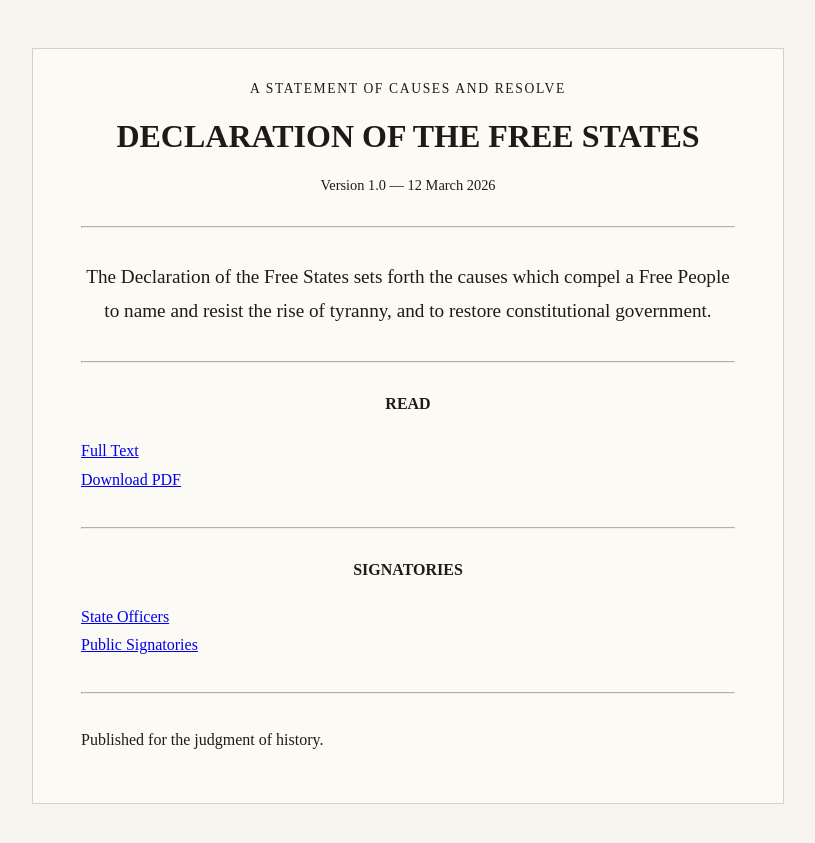
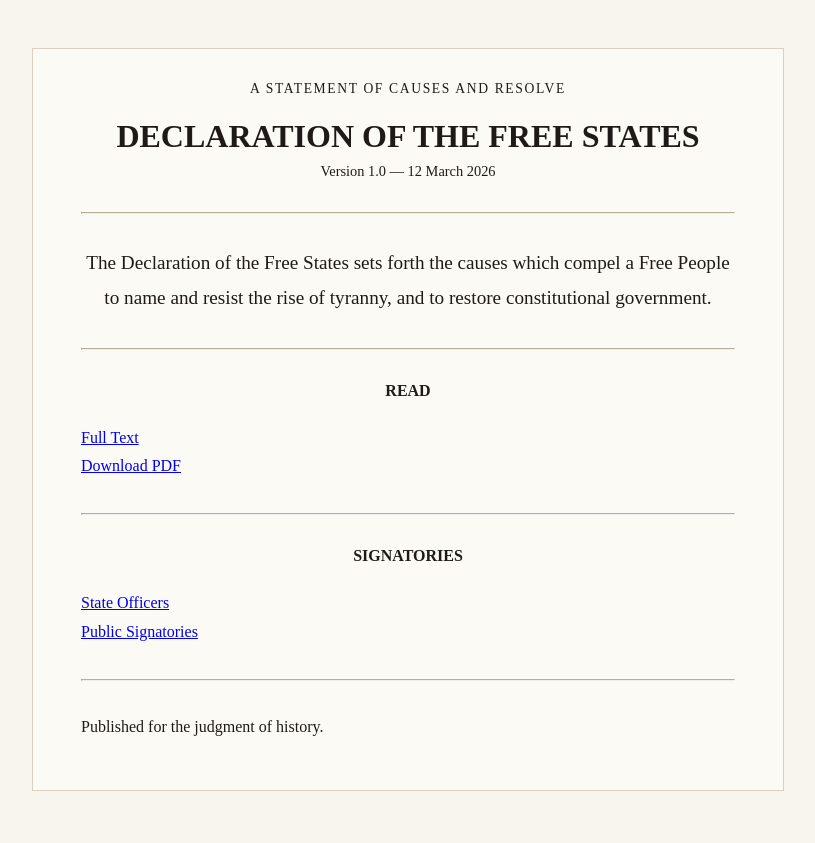
Before and after one commit to thefreestates/declaration-of-the-free-states, a Jekyll site: the page built from index.md, in a window 1280 px wide. Shown: the top 843 px of the page, without its empty margins (232-1047 px from the left). Built offline with Jekyll 4.4.1, drawn with Linux system fonts in a browser that asks for light colours.

Commit message:
Update style.css

```diff
--- a/assets/style.css
+++ b/assets/style.css
@@ -60,6 +60,17 @@ p {
   text-align: center;
   font-size: 1.2rem;
 }
+h1 {
+  text-align: center;
+  margin-bottom: 0.4rem;
+}
+
+h1 + p {
+  text-align: center;
+  margin-top: 0;
+  margin-bottom: 1.5rem;
+  font-size: 1rem;
+}
 
 .closing-block {
   text-align: center;
```
